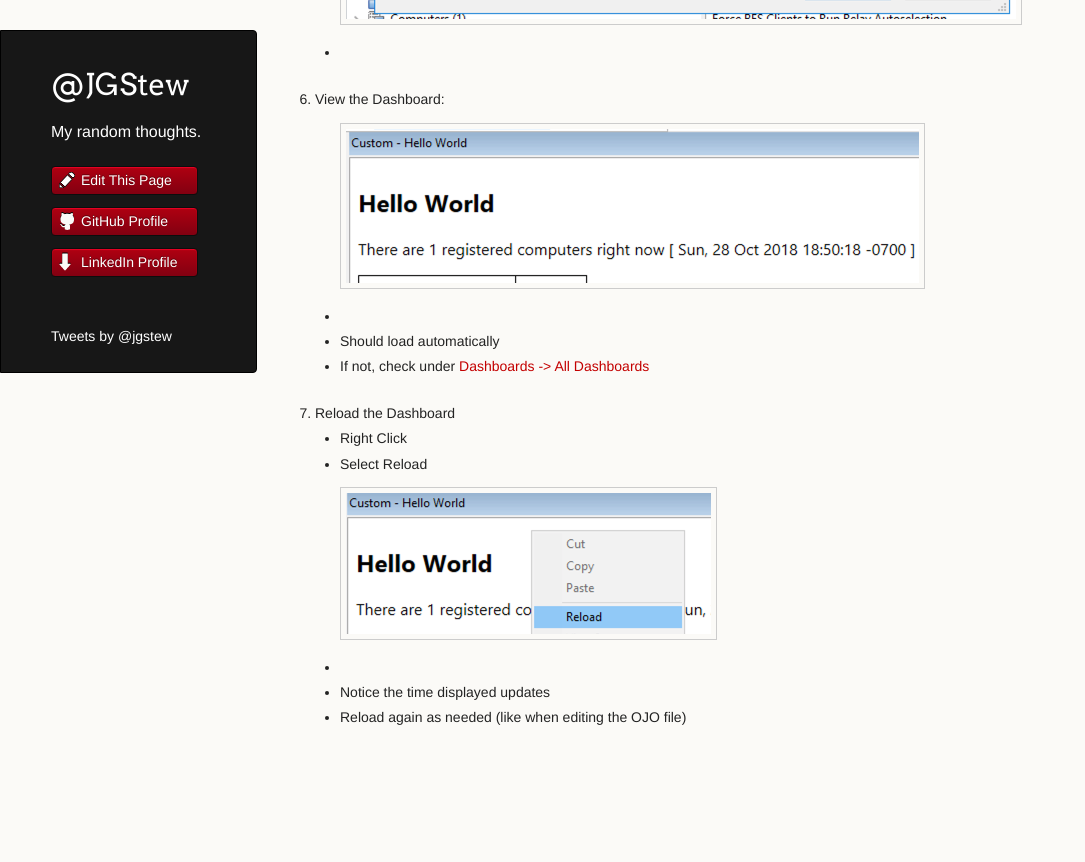
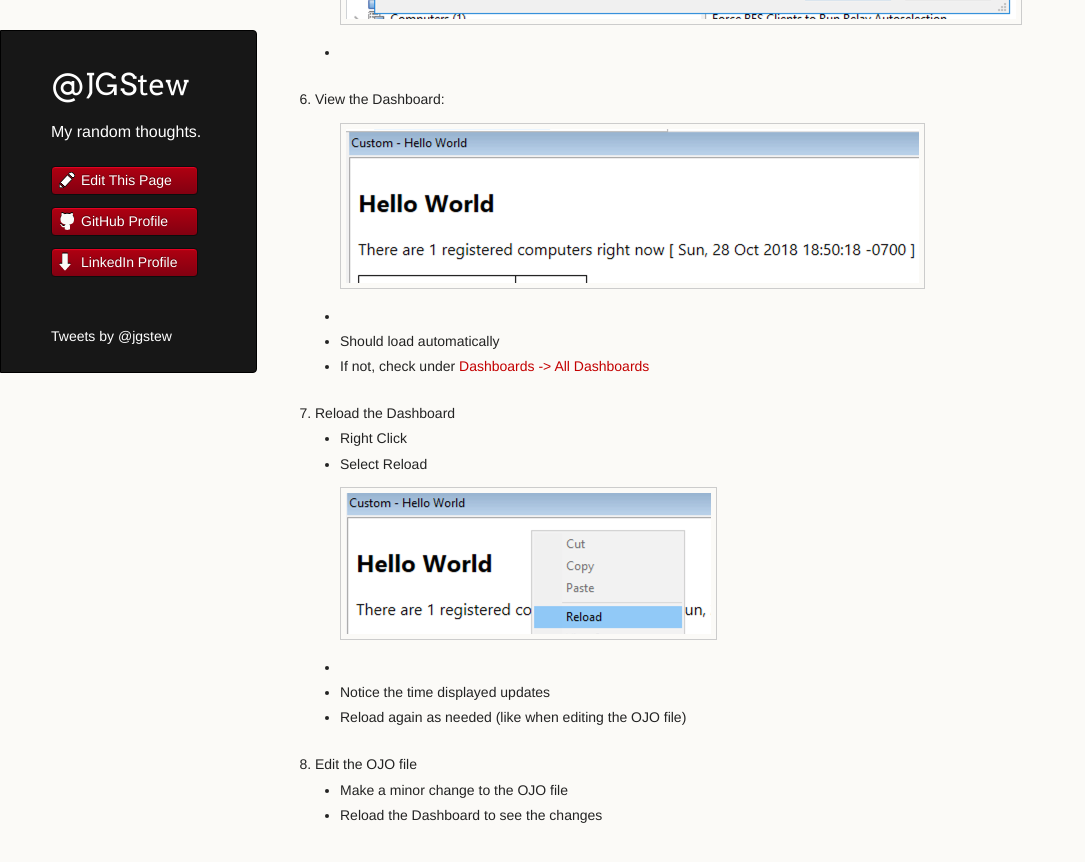
Before and after one commit to jgstew/jgstew.github.io, a Jekyll site: the page built from _posts/2018-10-29-Debug-Dashboard-In-BigFix-Console.md, in a window 1280 px wide and 900 px high, scrolled down 1567 px. Shown: the top 862 px of the window, without its empty margins (0-1085 px from the left). Built offline with Jekyll 4.4.1, drawn with Linux system fonts in a browser that asks for light colours; nearby versions of some CDN libraries; comment, search, counter and statistics services are not loaded; before the commit the page ends 2369 px from its top, so only the background shows below that.

Commit message:
Update 2018-10-29-Debug-Dashboard-In-BigFix-Console.md

```diff
--- a/_posts/2018-10-29-Debug-Dashboard-In-BigFix-Console.md
+++ b/_posts/2018-10-29-Debug-Dashboard-In-BigFix-Console.md
@@ -26,3 +26,6 @@
     * ![Reload Dashboard](/images/BigFix/Dashboards/ReloadDashboard.png)
     * Notice the time displayed updates
     * Reload again as needed (like when editing the OJO file)
+1. Edit the OJO file
+    * Make a minor change to the OJO file
+    * Reload the Dashboard to see the changes
```
